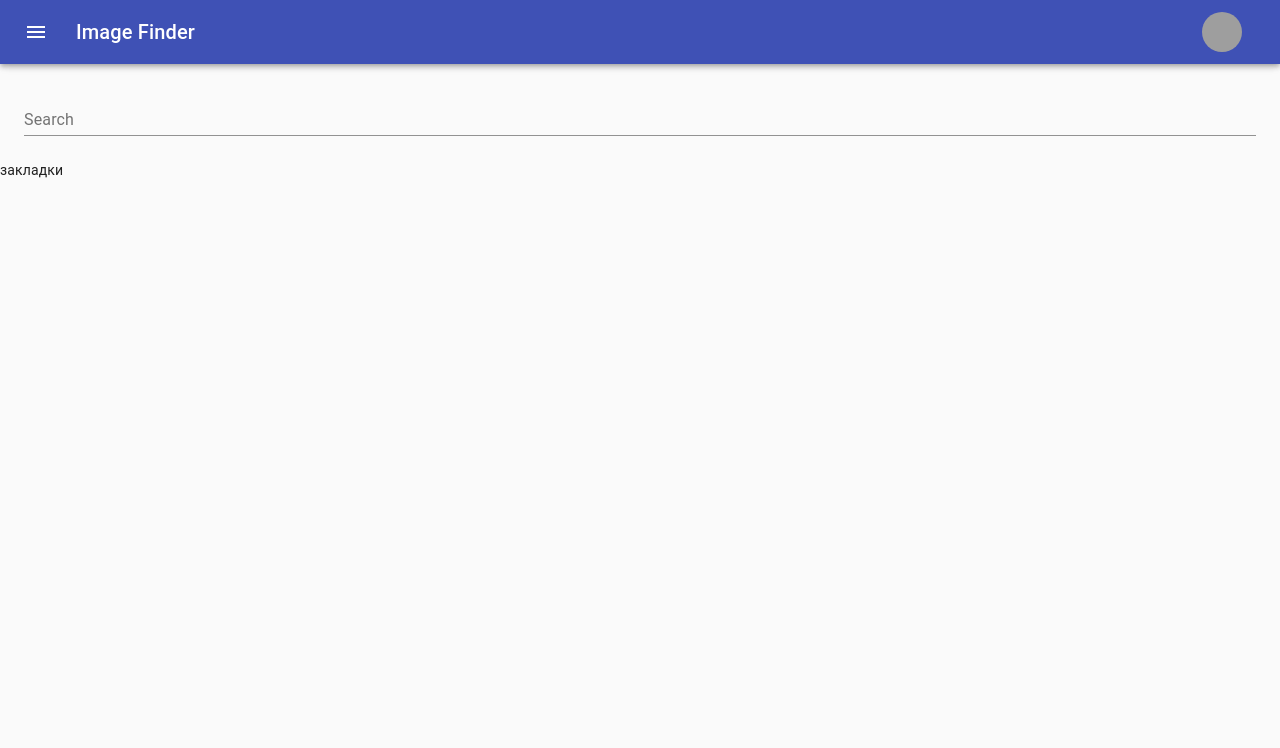
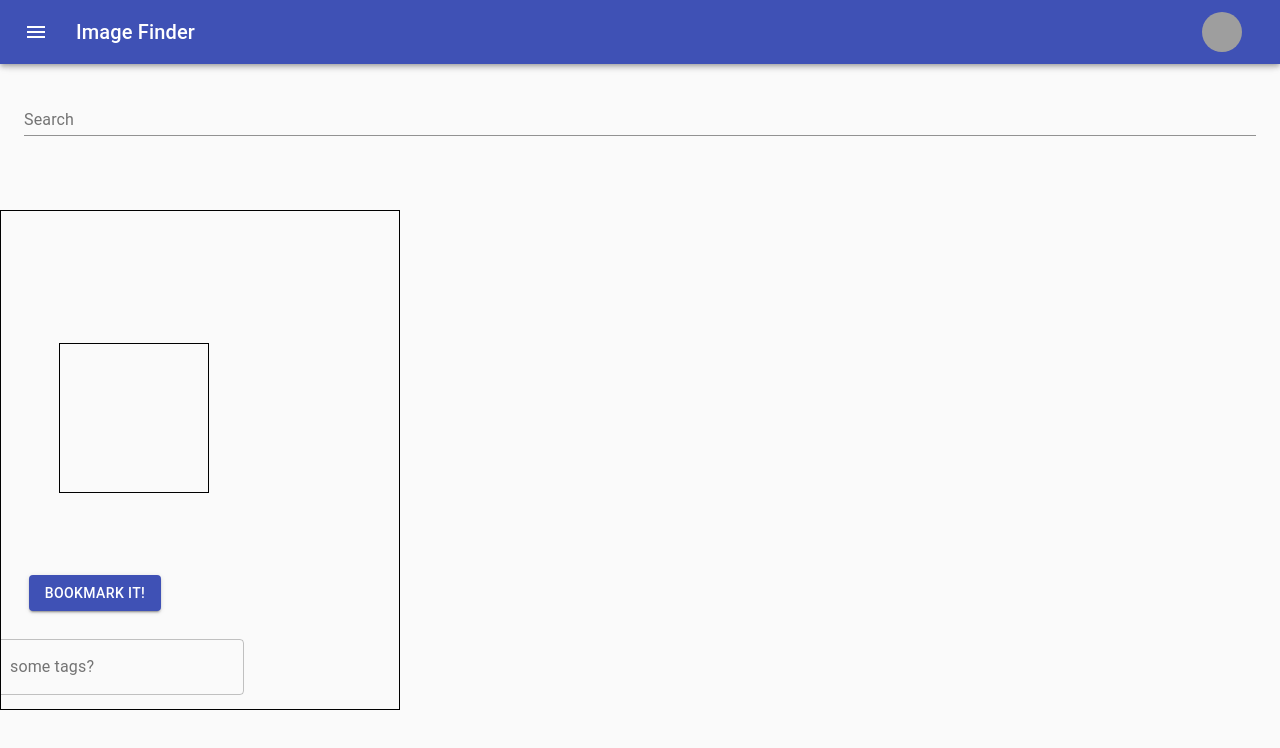
Before and after one commit to jmksm96/test-work, a React (Create React App) app: page /bookmarks in a window 1280 px wide. Shown: the top 748 px of the page. Built offline with nearby package versions, Linux system fonts and the light colour scheme; grey boxes are pictures that could not be loaded.

Commit message:
2. UI improvements + API

```diff
--- a/src/App.tsx
+++ b/src/App.tsx
@@ -1,20 +1,13 @@
 import React from 'react';
 import './App.css';
 import Menu from './components/menu/Menu';
-import Bookmarks from "./components/bookmarks/bookmarks";
-import Cloud from "./components/cloud/cloud";
-import {BrowserRouter, Route} from 'react-router-dom';
 
 
 function App() {
     return (
-        <BrowserRouter>
         <div>
             <Menu/>
-            <Route path='/cloud' render={() => <Cloud/>}/>
-            <Route path='/bookmarks' render={() => <Bookmarks/>}/>
         </div>
-            </BrowserRouter>
     );
 }
 
--- a/src/components/bookmarks/bookmarks.tsx
+++ b/src/components/bookmarks/bookmarks.tsx
@@ -1,11 +1,13 @@
 import React from "react";
+import Picture from "../cloud/picture/Picture";
 
 
 
 const Bookmarks = () => {
+
     return (
         <div>
-            закладки
+            <Picture/>
         </div>
     )
 }
--- /dev/null
+++ b/src/components/cloud/Cloud.module.scss
@@ -0,0 +1,13 @@
+@import "./../common/styles/Sass/mixins";
+
+
+.paginator {
+  justify-content:flex-end;
+  display: flex;
+}
+
+.container {
+  margin-top: 50px;
+  @include flex(row, space-between, flex-start, wrap);
+  @include flex(row, space-between, flex-start, wrap);
+}
--- /dev/null
+++ b/src/components/cloud/Cloud.tsx
@@ -0,0 +1,47 @@
+import axios from "axios";
+import React, {useEffect, useState} from "react";
+import Paginator from "../common/components/paginator/Paginator";
+import style from './Cloud.module.scss'
+import Picture from "./picture/Picture";
+
+
+const Cloud = () => {
+
+
+
+
+
+
+
+
+    const [items, setItems] = useState(null)
+
+    useEffect(() => {
+        axios.get(`https://api.flickr.com/services/rest/?safe_search=safe&api_key=88511e631d64958716f46a5c31c01824&sort=relevance&method=flickr.interestingness.getList&per_page=50&media=photos&extras=url_sq,url_t,url_s,url_q,url_m,url_n,url_z,url_c,url_l,url_o&license=1,2,3,4,5,6&format=json`)
+            .then((res => {
+                setItems(res.data.jsonFlickrApi)
+            }))
+    }, [])
+
+
+    return (
+        <div>
+            {console.log(items)}
+            <div className={style.paginator}>
+                <Paginator/>
+            </div>
+            <div className={style.container}>
+                {/*{items.map(item => (*/}
+                {/*        <img src = {item}/>*/}
+                {/*))}*/}
+                <Picture/>
+                <Picture/>
+                <Picture/>
+                <Picture/>
+
+            </div>
+        </div>
+    )
+}
+
+export default Cloud
--- a/src/components/cloud/cloud.tsx
+++ /dev/null
@@ -1,14 +0,0 @@
-import React from "react";
-import Search from "../common/components/Search";
-
-
-const Cloud = () => {
-    return (
-        <div>
-
-            div облако
-        </div>
-    )
-}
-
-export default Cloud
--- /dev/null
+++ b/src/components/cloud/picture/Picture.module.scss
@@ -0,0 +1,26 @@
+@import "../../common/styles/Sass/mixins";
+
+
+.pictureContainer {
+  margin-top: 50px;
+  height: 500px;
+  width: 400px;
+  border: black 1px solid;
+  @include flex(row, center, center, wrap);
+
+  .picture {
+    border: black 1px solid;
+    height: 150px;
+    width: 150px;
+    @include flex(column, space-between, space-between, wrap);
+  }
+
+  .button {
+    right: 180px;
+    margin-top: 350px;
+  }
+
+  .field {
+    right: 80px;
+  }
+}
--- /dev/null
+++ b/src/components/cloud/picture/Picture.tsx
@@ -0,0 +1,23 @@
+import React from 'react'
+import style from './Picture.module.scss'
+import {Button, TextField} from "@material-ui/core";
+
+
+const Picture = () => {
+    return (
+        <div>
+            <div className={style.pictureContainer}>
+                <div className={style.picture}>
+                </div>
+                <Button variant="contained" color="primary" className={style.button}>
+                    Bookmark it!
+                </Button>
+                <form>
+                    <TextField id="outlined-basic" label="some tags?" variant="outlined" className={style.field}/>
+                </form>
+            </div>
+        </div>
+    )
+}
+
+export default Picture
--- /dev/null
+++ b/src/components/common/components/paginator/Paginator.tsx
@@ -0,0 +1,24 @@
+import React from "react";
+import {createStyles, makeStyles} from '@material-ui/core/styles';
+import Pagination from '@material-ui/lab/Pagination';
+
+const useStyles = makeStyles((theme) =>
+    createStyles({
+        root: {
+            '& > *': {
+                marginTop: theme.spacing(2)
+            },
+        },
+    }),
+);
+
+const Paginator = () => {
+    const classes = useStyles();
+    return (
+        <div className={classes.root}>
+            <Pagination count={10} color="primary"/>
+        </div>
+    );
+}
+
+export default Paginator
--- /dev/null
+++ b/src/components/common/styles/Sass/mixins.scss
@@ -0,0 +1,7 @@
+@mixin flex($direction, $justifyContent, $alignItems, $wrap) {
+  display: flex;
+  flex-direction: $direction;
+  justify-content: $justifyContent;
+  align-items: $alignItems;
+  flex-wrap: $wrap;
+}
--- a/src/components/menu/Menu.tsx
+++ b/src/components/menu/Menu.tsx
@@ -15,10 +15,13 @@ import ChevronRightIcon from '@material-ui/icons/ChevronRight';
 import ListItem from '@material-ui/core/ListItem';
 import CloudIcon from '@material-ui/icons/Cloud';
 import BookmarksIcon from '@material-ui/icons/Bookmarks';
-import {Avatar, Link, ListItemIcon, ListItemText} from "@material-ui/core";
+import {Avatar, ListItemIcon, ListItemText} from "@material-ui/core";
 import s from './Menu.module.css'
 import Search from "../common/components/Search";
-import {BrowserRouter} from "react-router-dom";
+import {BrowserRouter, Link, Route} from "react-router-dom";
+import Cloud from "../cloud/Cloud";
+import Bookmarks from "../bookmarks/bookmarks";
+import classes from "*.module.scss";
 
 const drawerWidth = 240;
 
@@ -96,6 +99,7 @@ const Menu = () => {
 
     return (
         <BrowserRouter>
+
             <div className={classes.root}>
                 <CssBaseline/>
                 <AppBar
@@ -136,22 +140,23 @@ const Menu = () => {
                     </div>
                     <Divider/>
                     <List>
-                    <Link href='cloud'>
-                        <ListItem button >
+                        <Link to='/cloud'>
+                            <ListItem button>
                                 <ListItemIcon>
                                     <CloudIcon/>
                                 </ListItemIcon>
-                            <ListItemText primary="Cloud" />
+                                <ListItemText primary="Cloud"/>
                             </ListItem>
                         </Link>
-                    <Link href='bookmarks'>
-                    <ListItem button >
+                        <Link to='/bookmarks'>
+                            <ListItem button>
                                 <ListItemIcon>
                                     <BookmarksIcon/>
                                 </ListItemIcon>
-                        <ListItemText primary="Bookmarks" />
+
+                                <ListItemText primary="Bookmarks"/>
                             </ListItem>
-                    </Link>+27
+                        </Link>
                     </List>
                     <Divider/>
                 </Drawer>
@@ -166,6 +171,8 @@ const Menu = () => {
                     </form>
                 </main>
             </div>
+            <Route path='/cloud' render={() => <Cloud/>}/>
+            <Route path='/bookmarks' render={() => <Bookmarks/>}/>
         </BrowserRouter>
     );
 }
```
Also changed, not shown: package.json (+8 -0 lines), src/api/api.ts (added, +15 -0 lines), 1 other file (tests, documents, lock files or other folders). Lines whose indentation alone changed are shown as unchanged.
